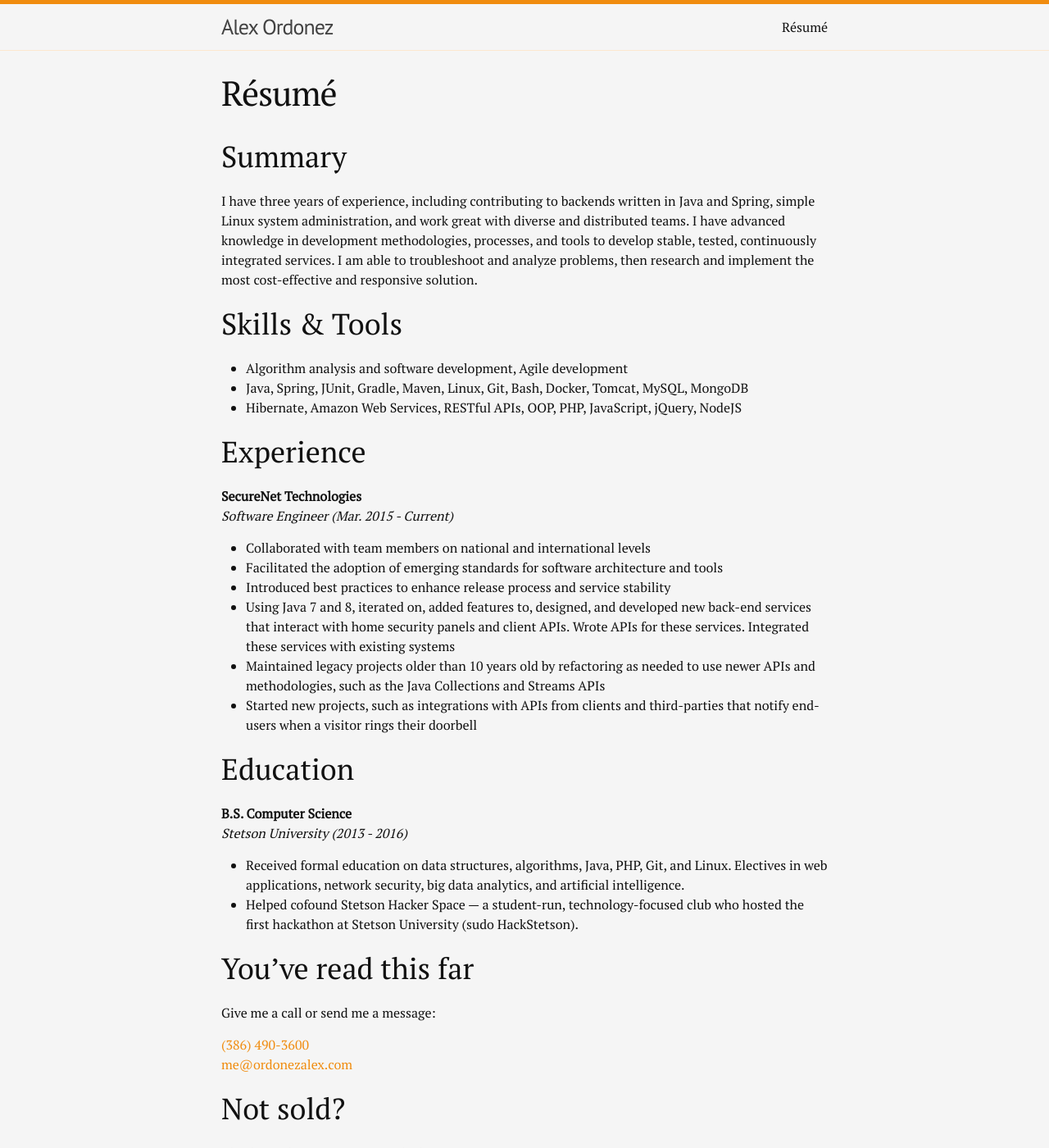
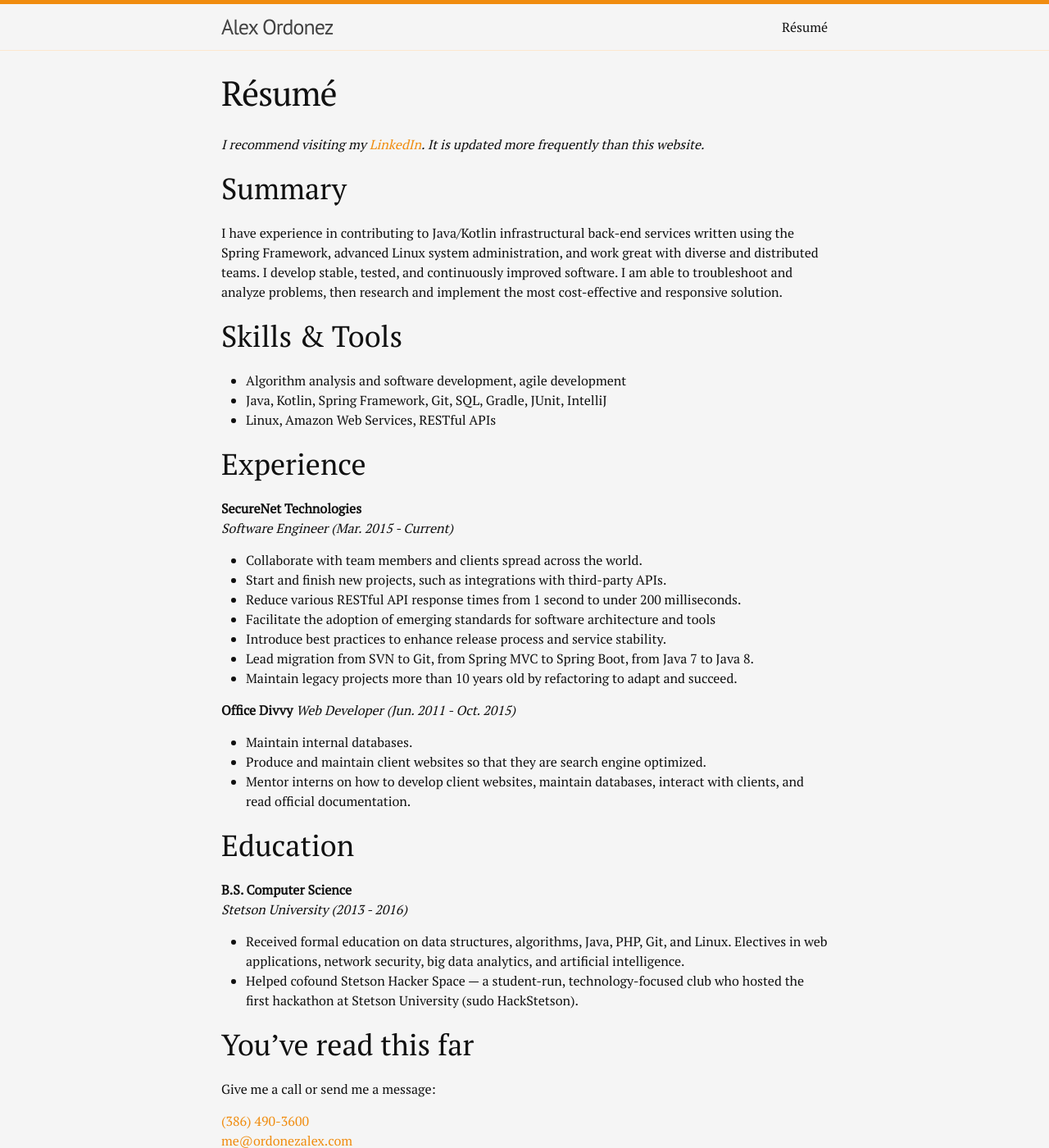
Before and after one commit to a-p-o/a-p-o.github.io, a Jekyll site: the page built from resume.md, in a window 1280 px wide and 1400 px high. Shown: the whole window at 82% size. Built offline with Jekyll 4.4.1, drawn with Linux system fonts in a browser that asks for light colours; some web fonts are replaced; some of the changed text lies outside the part shown.

Commit message:
Update resume.md

```diff
--- a/resume.md
+++ b/resume.md
@@ -3,30 +3,37 @@ layout: page
 title: Résumé
 permalink: /resume/
 ---
+_I recommend visiting my [LinkedIn](https://linkedin.com/in/a-p-o). It is updated more frequently than this website._
+
 # Summary
 
-I have three years of experience, including contributing to backends written in Java and Spring, simple Linux system administration, and work great with diverse and distributed teams.
-I have advanced knowledge in development methodologies, processes, and tools to develop stable, tested, continuously integrated services.
-I am able to troubleshoot and analyze problems, then research and implement the most cost-effective and responsive solution.
+I have experience in contributing to Java/Kotlin infrastructural back-end services written using the Spring Framework, advanced Linux system administration, and work great with diverse and distributed teams. I develop stable, tested, and continuously improved software. I am able to troubleshoot and analyze problems, then research and implement the most cost-effective and responsive solution.
 
 # Skills & Tools
 
-* Algorithm analysis and software development, Agile development
-* Java, Spring, JUnit, Gradle, Maven, Linux, Git, Bash, Docker, Tomcat, MySQL, MongoDB
-* Hibernate, Amazon Web Services, RESTful APIs, OOP, PHP, JavaScript, jQuery, NodeJS
+* Algorithm analysis and software development, agile development
+* Java, Kotlin, Spring Framework, Git, SQL, Gradle, JUnit, IntelliJ
+* Linux, Amazon Web Services, RESTful APIs
 
 # Experience
 
 **SecureNet Technologies**
 _Software Engineer (Mar. 2015 - Current)_
 
-* Collaborated with team members on national and international levels
-* Facilitated the adoption of emerging standards for software architecture and tools
-* Introduced best practices to enhance release process and service stability
-* Using Java 7 and 8, iterated on, added features to, designed, and developed new back-end services that interact with home security panels and client APIs. Wrote APIs for these services. Integrated these services with existing systems
-* Maintained legacy projects older than 10 years old by refactoring as needed to use newer APIs and methodologies, such as the Java Collections and Streams APIs
-* Started new projects, such as integrations with APIs from clients and third-parties that notify end-users when a visitor rings their doorbell
+* Collaborate with team members and clients spread across the world.
+* Start and finish new projects, such as integrations with third-party APIs.
+* Reduce various RESTful API response times from 1 second to under 200 milliseconds.
+* Facilitate the adoption of emerging standards for software architecture and tools
+* Introduce best practices to enhance release process and service stability.
+* Lead migration from SVN to Git, from Spring MVC to Spring Boot, from Java 7 to Java 8.
+* Maintain legacy projects more than 10 years old by refactoring to adapt and succeed.
 
+**Office Divvy**
+_Web Developer (Jun. 2011 - Oct. 2015)_
+
+* Maintain internal databases.
+* Produce and maintain client websites so that they are search engine optimized.
+* Mentor interns on how to develop client websites, maintain databases, interact with clients, and read official documentation.
 
 # Education
 
@@ -42,10 +49,3 @@ Give me a call or send me a message:
 
 [{{ site.phone }}](tel:{{ site.phone_link }})
 [{{ site.email }}](mailto:{{ site.email }})
-
-# Not sold?
-
-Check out the projects I've worked on:
-
-[github.com/a-p-o](https://github.com/a-p-o)
-[linkedin.com/in/a-p-o](https://linkedin.com/in/a-p-o)
```
